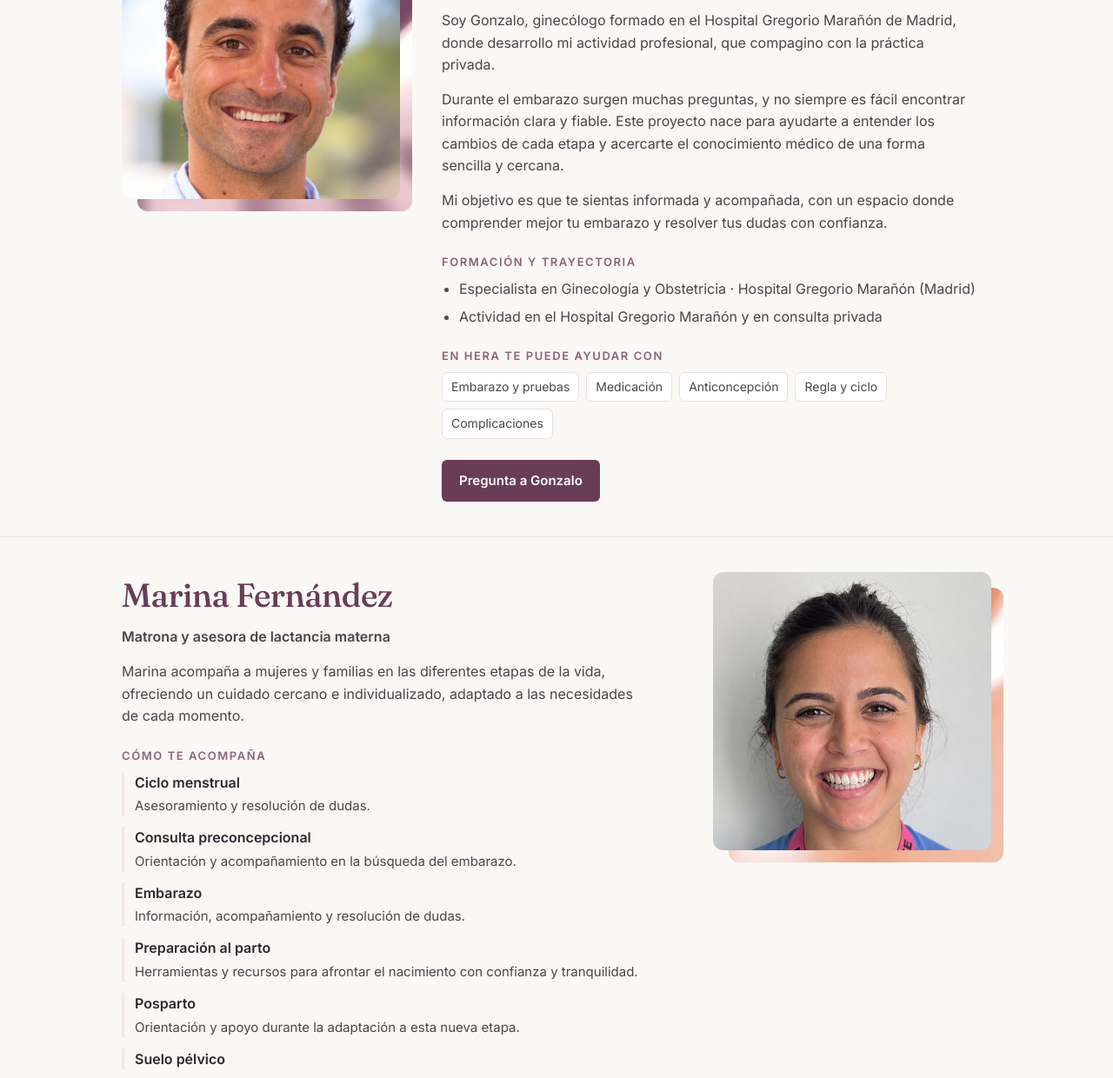
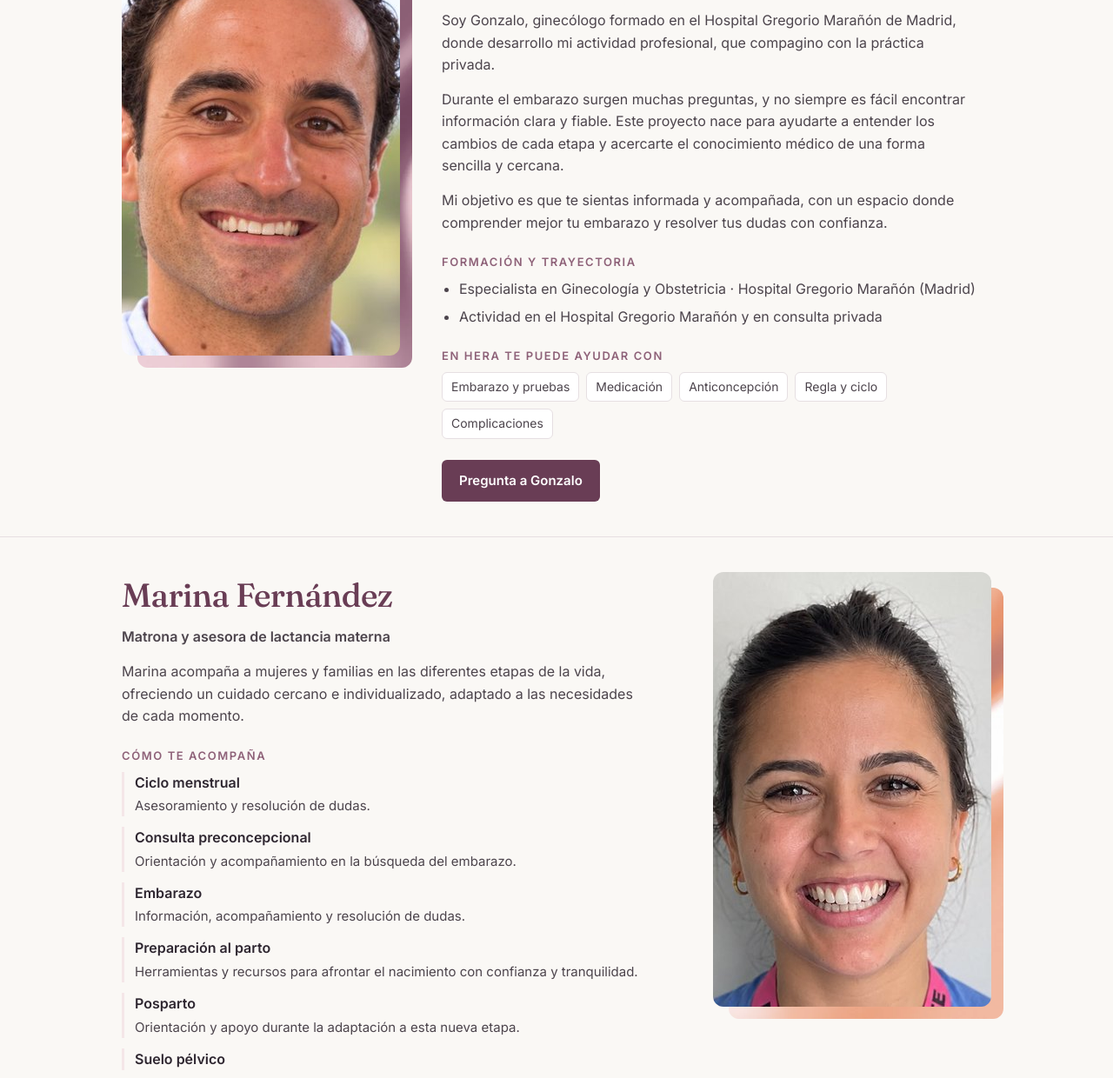
Before and after one commit to jnozaleda/vera-cycle, a plain HTML site: page equipo.html in a window 1280 px wide. Shown: the part 464-1704 px from the top of the page at 87% size. Drawn offline with Linux system fonts and the light colour scheme.

Commit message:
Equipo: fotos grandes nítidas de Gonzalo y Marina a partir de los originales (vera-backlog#70)
Co-Authored-By: Claude Opus 5.5 <noreply@anthropic.com>

```diff
--- a/equipo.html
+++ b/equipo.html
@@ -107,7 +107,7 @@ footer { border-top: 1px solid var(--line); padding: 32px 0 40px; }
 
   <section class="person" id="gonzalo">
     <div class="wrap p-grid">
-      <div class="p-photo seda-rosa"><img src="portada/equipo/gonzalo.jpg?v=2" alt="Dr. Gonzalo Nozaleda Pastor" width="320" height="320"></div>
+      <div class="p-photo seda-rosa"><img src="portada/equipo/gonzalo-grande.jpg" alt="Dr. Gonzalo Nozaleda Pastor" width="500" height="500"></div>
       <div class="bio">
         <h2>Dr. Gonzalo Nozaleda Pastor</h2>
         <p class="role">Especialista en Ginecología y Obstetricia</p>
@@ -128,7 +128,7 @@ footer { border-top: 1px solid var(--line); padding: 32px 0 40px; }
 
   <section class="person" id="marina">
     <div class="wrap p-grid">
-      <div class="p-photo seda-melocoton"><img src="portada/equipo/marina.jpg?v=2" alt="Marina Fernández" width="320" height="320"></div>
+      <div class="p-photo seda-melocoton"><img src="portada/equipo/marina-grande.jpg" alt="Marina Fernández" width="500" height="500"></div>
       <div class="bio">
         <h2>Marina Fernández</h2>
         <p class="role">Matrona y asesora de lactancia materna</p>
```
Also changed, not shown: portada/equipo/gonzalo-grande.jpg (added), portada/equipo/marina-grande.jpg (added).
